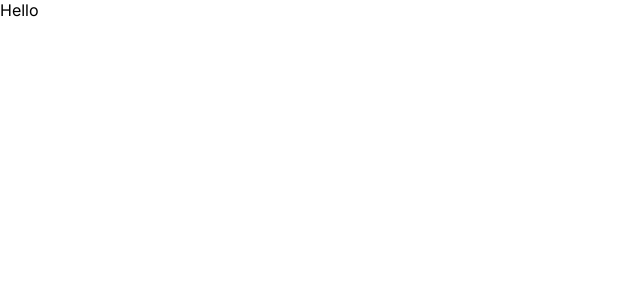
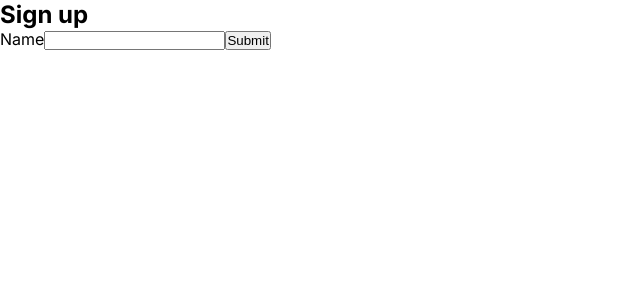
Before and after one commit to g-rajesh/Email-App, a React (Create React App) app in the folder client/: page /sign-up in a window 1280 px wide. Shown: the top 300 px of the page, without its empty margins (0-640 px from the left). Built offline with nearby package versions, Linux system fonts and the light colour scheme; the HTML template or start-up script is replaced by a standard one.

Commit message:
SignUp and SignIn added without CSS

```diff
--- a/client/package.json
+++ b/client/package.json
@@ -8,6 +8,8 @@
     "@testing-library/user-event": "^12.8.3",
     "react": "^17.0.2",
     "react-dom": "^17.0.2",
+    "react-icons": "^4.3.1",
+    "react-router-dom": "^5.3.0",
     "react-scripts": "4.0.3",
     "web-vitals": "^1.1.2"
   },
--- a/client/src/App.js
+++ b/client/src/App.js
@@ -1,9 +1,20 @@
+import { Route, Switch, BrowserRouter as Router } from "react-router-dom";
+import Home from "./components/Home";
+import Signin from "./components/Signin";
+import Signup from "./components/Signup";
+
 const App = () => {
   return (
     <div className="App">
-      Hello
+      <Router>
+        <Switch>
+          <Route path="/sign-up" component={Signup} />
+          <Route path="/sign-in" component={Signin} />
+          <Route path="/" component={Home} />
+        </Switch>
+      </Router>
     </div>
   );
-}
+};
 
 export default App;
--- /dev/null
+++ b/client/src/Util/Button.js
@@ -0,0 +1,11 @@
+import React from "react";
+
+const Button = (props) => {
+  return (
+    <button className={`btn ${props.className}`} {...props.properties}>
+      {props.children}
+    </button>
+  );
+};
+
+export default Button;
--- /dev/null
+++ b/client/src/Util/CSS/Button.css
@@ -0,0 +1,4 @@
+.btn {
+  display: inline-block;
+}
+/*# sourceMappingURL=Button.css.map */
--- /dev/null
+++ b/client/src/Util/CSS/Button.scss
@@ -0,0 +1,3 @@
+.btn {
+  display: inline-block;
+}
--- /dev/null
+++ b/client/src/Util/Error.js
@@ -0,0 +1,5 @@
+const Error = () => {
+  return <p>This is an error</p>;
+};
+
+export default Error;
--- /dev/null
+++ b/client/src/Util/InputField.js
@@ -0,0 +1,13 @@
+import React, { Fragment } from "react";
+
+const InputField = (props) => {
+  console.log(props);
+  return (
+    <Fragment>
+      <label htmlFor={props.id}>{props.label}</label>
+      <input className={`input ${props.className}`} {...props.properties} />
+    </Fragment>
+  );
+};
+
+export default InputField;
--- /dev/null
+++ b/client/src/components/Home/index.js
@@ -0,0 +1,7 @@
+import React from "react";
+
+const Home = () => {
+  return <div>Home</div>;
+};
+
+export default Home;
--- /dev/null
+++ b/client/src/components/Signin/index.js
@@ -0,0 +1,5 @@
+const Signin = () => {
+  return <div>Signin</div>;
+};
+
+export default Signin;
--- /dev/null
+++ b/client/src/components/Signup/index.js
@@ -0,0 +1,22 @@
+import react, { useState } from "react";
+
+import { MdEmail } from "react-icons/md";
+import Button from "../../Util/Button";
+import InputField from "../../Util/InputField";
+
+const Signup = () => {
+  return (
+    <div className="signup">
+      <div className="left">
+        <h2 className="title">Sign up</h2>
+        <form className="form">
+          <InputField label="Name" properties={{ id: "name", type: "text" }} />
+          <Button>Submit</Button>
+        </form>
+      </div>
+      <div className="right"></div>
+    </div>
+  );
+};
+
+export default Signup;
```
Also changed, not shown: 2 other files (tests, documents, lock files or other folders).
